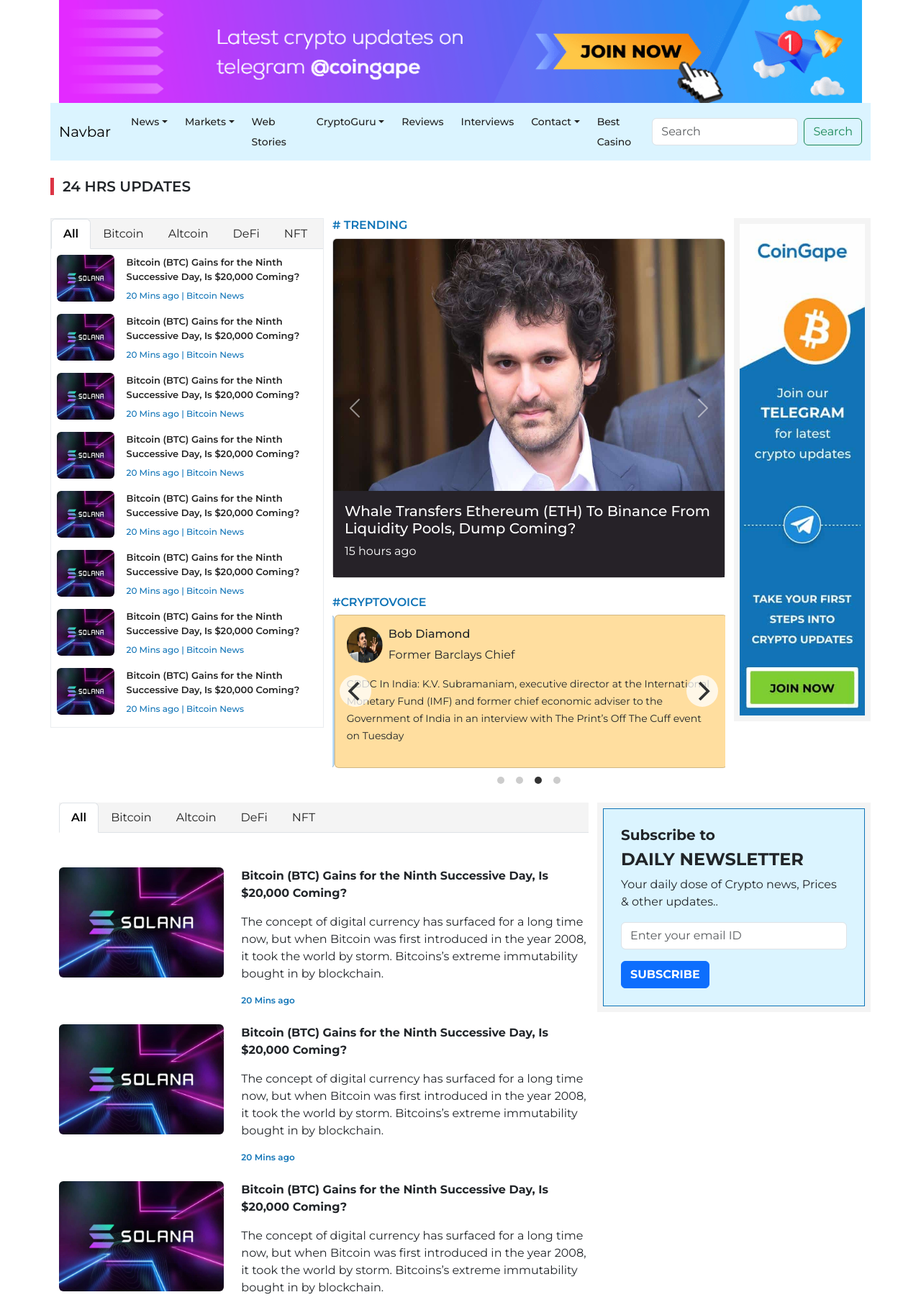
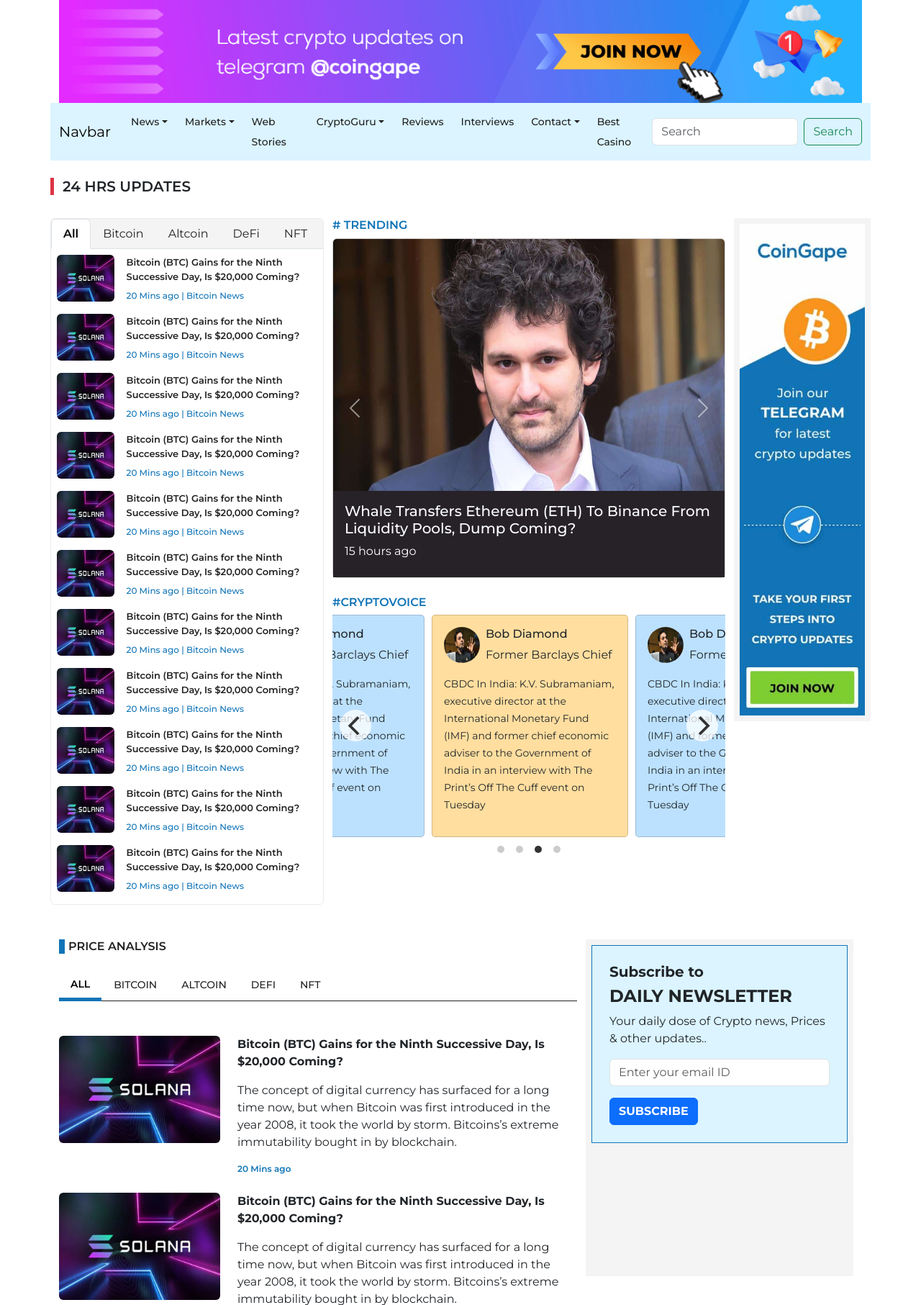
Before and after one commit to pre22/gape-clone, a Python web app: template templates/index.html in a window 1280 px wide. Shown: the top 1813 px of the page at 72% size. Run offline with Jinja, Linux system fonts and the light colour scheme; the template is opened without the code that fills it, so the values that code supplies are empty.

Commit message:
template: working

```diff
--- a/templates/index.html
+++ b/templates/index.html
@@ -124,9 +124,9 @@
         </div>
 
         <!-- News Section  -->
-        <div class="row">
+        <div class="row align-items-stretch d-flex">
             <!-- 1st Column with multiple tabs  -->
-            <div class="col-4 p-0 m-0 border border-light-subtle h-25">
+            <div class="col-4 p-0 m-0 border border-light-subtle rounded h-100">
                 <ui class="nav nav-tabs">
                     <li class="nav-item">
                         <button class="nav-link active" data-bs-toggle="tab" data-bs-target="#all-section" type="button"
@@ -150,9 +150,45 @@
                     </li>
                 </ui>
 
-                <div class="tab-content mx-2 h-">
-                    <div id="all-section" class="tab-pane fade show active overflow-y-auto">
+                <div class="tab-content mx-2 overflow-y-auto overflow-x-hidden">
+                    <div id="all-section" class="tab-pane fade show active">
                         <div class="row justify-content-between mt-2">
+                            <div class="col-2">
+                                <img class="rounded" src="/static/img/solana1.jpg" width="80px" height="65px">
+                            </div>
+                            <div class="col-9">
+                                <div class="row newstitle">
+                                    <h6>Bitcoin (BTC) Gains for the Ninth Successive Day, Is $20,000 Coming?</h6>
+                                    <p>20 Mins ago | Bitcoin News</p>
+                                </div>
+                            </div>
+                        </div>
+
+                        <div class="row justify-content-between">
+                            <div class="col-2">
+                                <img class="rounded" src="/static/img/solana1.jpg" width="80px" height="65px">
+                            </div>
+                            <div class="col-9">
+                                <div class="row newstitle">
+                                    <h6>Bitcoin (BTC) Gains for the Ninth Successive Day, Is $20,000 Coming?</h6>
+                                    <p>20 Mins ago | Bitcoin News</p>
+                                </div>
+                            </div>
+                        </div>
+
+                        <div class="row justify-content-between">
+                            <div class="col-2">
+                                <img class="rounded" src="/static/img/solana1.jpg" width="80px" height="65px">
+                            </div>
+                            <div class="col-9">
+                                <div class="row newstitle">
+                                    <h6>Bitcoin (BTC) Gains for the Ninth Successive Day, Is $20,000 Coming?</h6>
+                                    <p>20 Mins ago | Bitcoin News</p>
+                                </div>
+                            </div>
+                        </div>
+
+                        <div class="row justify-content-between">
                             <div class="col-2">
                                 <img class="rounded" src="/static/img/solana1.jpg" width="80px" height="65px">
                             </div>
@@ -315,20 +351,12 @@
                             <h5 class="hastitle">#CRYPTOVOICE</h5>
                         </div>
                         <div class="row">
-                            <!-- <div id="twitterComment" class="carousel slide" data-bs-ride="carousel"> -->
                             <div id="twitterComment">
-                                <!-- <div class="carousel-indicators">
-                                    <button type="button" data-bs-target="#twitterComment" data-bs-slide-to="0"
-                                        class="active" aria-current="true" aria-label="Slide 1"></button>
-                                    <button type="button" data-bs-target="#twitterComment" data-bs-slide-to="1"
-                                        aria-label="Slide 2"></button>
-                                    <button type="button" data-bs-target="#twitterComment" data-bs-slide-to="2"
-                                        aria-label="Slide 3"></button>
-                                </div> -->
+
 
                                 <div class="carousel" data-flickity='{ "autoPlay": true }'>
 
-                                    <div class="carousel-cell card" id="carousel-item" style="background-color: #ffde9f;">
+                                    <div class="carousel-cell-1 card" style="background-color: #ffde9f;">
                                         <div class="card-body">
                                             <div class="d-flex gap-2">
                                                 <div>
@@ -351,7 +379,7 @@
                                         </div>
                                     </div>
 
-                                    <div class="carousel-cell card" id="carousel-item" style="background-color: #bce1fe;">
+                                    <div class="carousel-cell-1 card" style="background-color: #bce1fe;">
                                         <div class="card-body">
                                             <div class="d-flex gap-2">
                                                 <div>
@@ -374,7 +402,7 @@
                                         </div>
                                     </div>
 
-                                    <div class="carousel-cell card" id="carousel-item" style="background-color: #ffde9f;">
+                                    <div class="carousel-cell-1 card" style="background-color: #ffde9f;">
                                         <div class="card-body">
                                             <div class="d-flex gap-2">
                                                 <div>
@@ -397,7 +425,7 @@
                                         </div>
                                     </div>
 
-                                    <div class="carousel-cell card" id="carousel-item" style="background-color: #bce1fe;">
+                                    <div class="carousel-cell-1 card" style="background-color: #bce1fe;">
                                         <div class="card-body">
                                             <div class="d-flex gap-2">
                                                 <div>
@@ -421,16 +449,6 @@
                                     </div>
                                 </div>
 
-                                <!-- <button class="carousel-control-prev" type="button" data-bs-target="#twitterComment"
-                                    data-bs-slide="prev">
-                                    <span class="carousel-control-prev-icon" aria-hidden="true"></span>
-                                    <span class="visually-hidden">Previous</span>
-                                </button>
-                                <button class="carousel-control-next" type="button" data-bs-target="#twitterComment"
-                                    data-bs-slide="next">
-                                    <span class="carousel-control-next-icon" aria-hidden="true"></span>
-                                    <span class="visually-hidden">Next</span>
-                                </button> -->
                             </div>
                         </div>
                     </div>
@@ -446,8 +464,14 @@
 
         <!-- Tab  -->
         <div class="row mt-5">
+
+            <div class="row">
                 <div class="col-8">
-                <ui class="nav nav-tabs">
+                    <div class="maintitle2 d-block mb-4">
+                        <h5>PRICE ANALYSIS</h5>
+                    </div>
+
+                    <ui class="nav nav-tabs" id="price-analysis">
                         <li class="nav-item">
                             <button class="nav-link active" data-bs-toggle="tab" data-bs-target="#all-section" type="button"
                                 role="tab">All</button>
@@ -609,21 +633,79 @@
                     </div>
                 </div>
             </div>
+        </div>
 
 
         <!-- Crypto Stories  -->
-        <div class="row">
-            <div class="col">
-                <hr class="hr" />
+        <div class="row my-5">
+            <div class="col-12 d-flex justify-content-between maintitle2 mb-5" style="border-left: 10px solid #20c997;">
+                <h5>Crypto Stories</h5>
+                <a href="#" class="viewAll">View all</a>
+            </div>
+
+            <div class="col-12">
+                <div class="carousel d-block carousel-story" data-flickity='{ "autoPlay": true }'>
+                    <div class="carousel-cell-2 card border-0">
+                        <div class="card-body p-0">
+                            <img class="img-fluid rounded" width="640" height="853" src="/static/img/Copy-of-Poster-Image.jpg" alt="">
+                            <p class="card-text">Elon Musk gives an Insight into Twitter Algorithm</p>
+                        </div>
+                    </div>
+
+                    <div class="carousel-cell-2 card border-0">
+                        <div class="card-body p-0">
+                            <img class="img-fluid rounded" width="640" height="853" src="/static/img/20220506_142123_0000.jpg" alt="">
+                            <p class="card-text">Elon Musk gives an Insight into Twitter Algorithm</p>
+                        </div>
+                    </div>
+                    <div class="carousel-cell-2 card border-0">
+                        <div class="card-body p-0">
+                            <img class="img-fluid rounded" width="640" height="853" src="/static/img/Poster-Image-2023-01-16T181833.972.jpg" alt="">
+                            <p class="card-text">Elon Musk gives an Insight into Twitter Algorithm</p>
+                        </div>
+                    </div>
+                    <div class="carousel-cell-2 card border-0">
+                        <div class="card-body p-0">
+                            <img class="img-fluid rounded" width="640" height="853" src="/static/img/Poster-Image-2023-01-17T131647.061.jpg" alt="">
+                            <p class="card-text">Elon Musk gives an Insight into Twitter Algorithm</p>
+                        </div>
+                    </div>
+                    <div class="carousel-cell-2 card border-0">
+                        <div class="card-body p-0">
+                            <img class="img-fluid rounded" width="640" height="853" src="/static/img/Untitled-design26.jpg" alt="">
+                            <p class="card-text">Elon Musk gives an Insight into Twitter Algorithm</p>
+                        </div>
+                    </div>
+                    <div class="carousel-cell-2 card border-0">
+                        <div class="card-body p-0">
+                            <img class="img-fluid rounded" width="640" height="853" src="/static/img/Copy-of-Poster-Image-54.jpg" alt="">
+                            <p class="card-text">Elon Musk gives an Insight into Twitter Algorithm</p>
+                        </div>
+                    </div>
+                    <div class="carousel-cell-2 card border-0">
+                        <div class="card-body p-0">
+                            <img class="img-fluid rounded" width="640" height="853" src="/static/img/Copy-of-Poster-Image-20.jpg" alt="">
+                            <p class="card-text">Elon Musk gives an Insight into Twitter Algorithm</p>
+                        </div>
+                    </div>
+                    <div class="carousel-cell-2 card border-0">
+                        <div class="card-body p-0">
+                            <img class="img-fluid rounded" width="640" height="853" src="/static/img/Copy-of-Poster-Image-16.jpg" alt="">
+                            <p class="card-text">Elon Musk gives an Insight into Twitter Algorithm</p>
+                        </div>
+                    </div>
+
+
+                </div>
             </div>
         </div>
 
         <!-- Project Review  -->
         <div class="row">
             <div class="row mb-4">
-                <div class="maintitle2">
-                    <span>Project Review</span>
-                    <a class="viewAll" href="#">View All</a>
+                <div class="maintitle2 d-flex justify-content-between">
+                    <h5>Crypto Stories</h5>
+                    <p class="viewAll">View all</p>
                 </div>
             </div>
 
```
Lines whose indentation alone changed are shown as unchanged.
